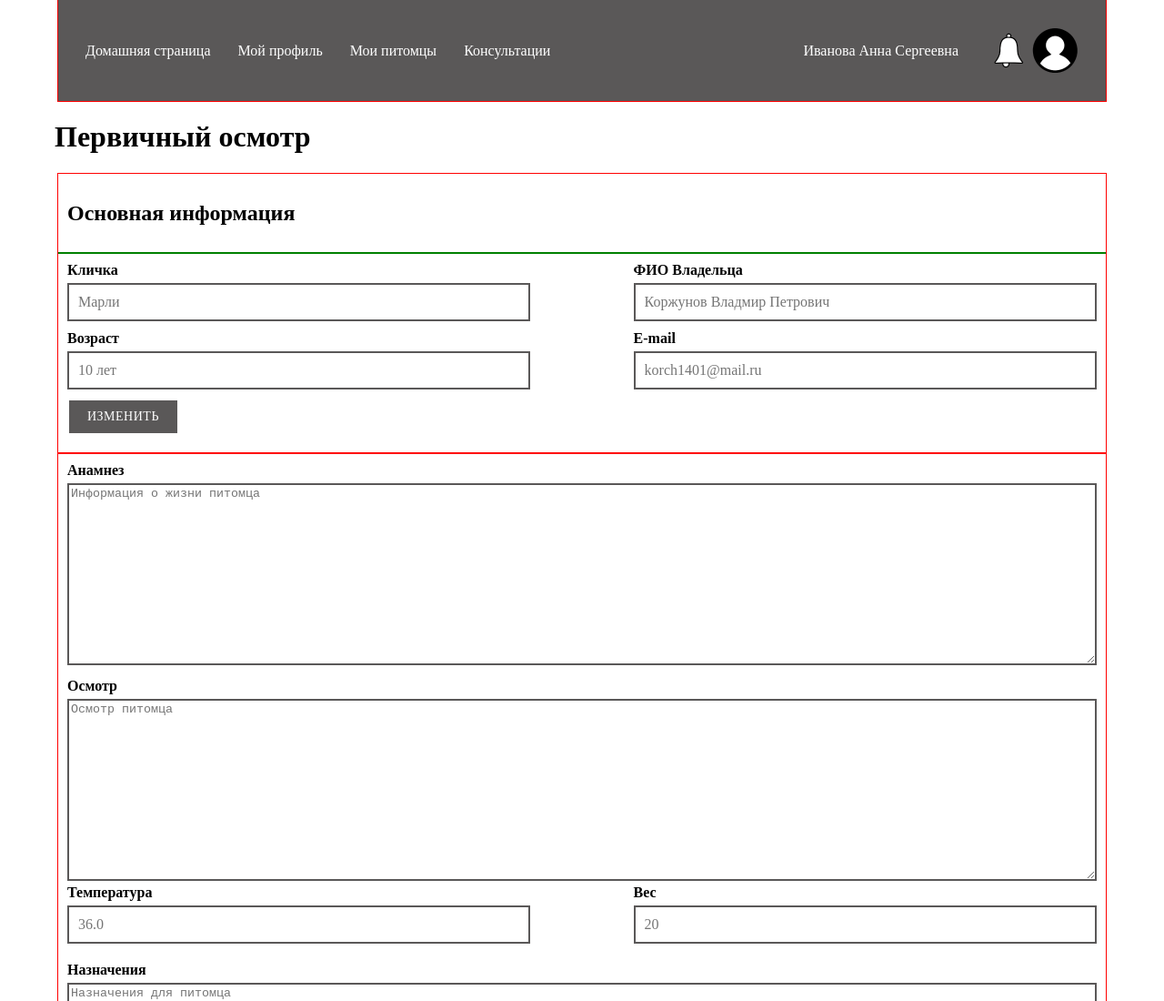
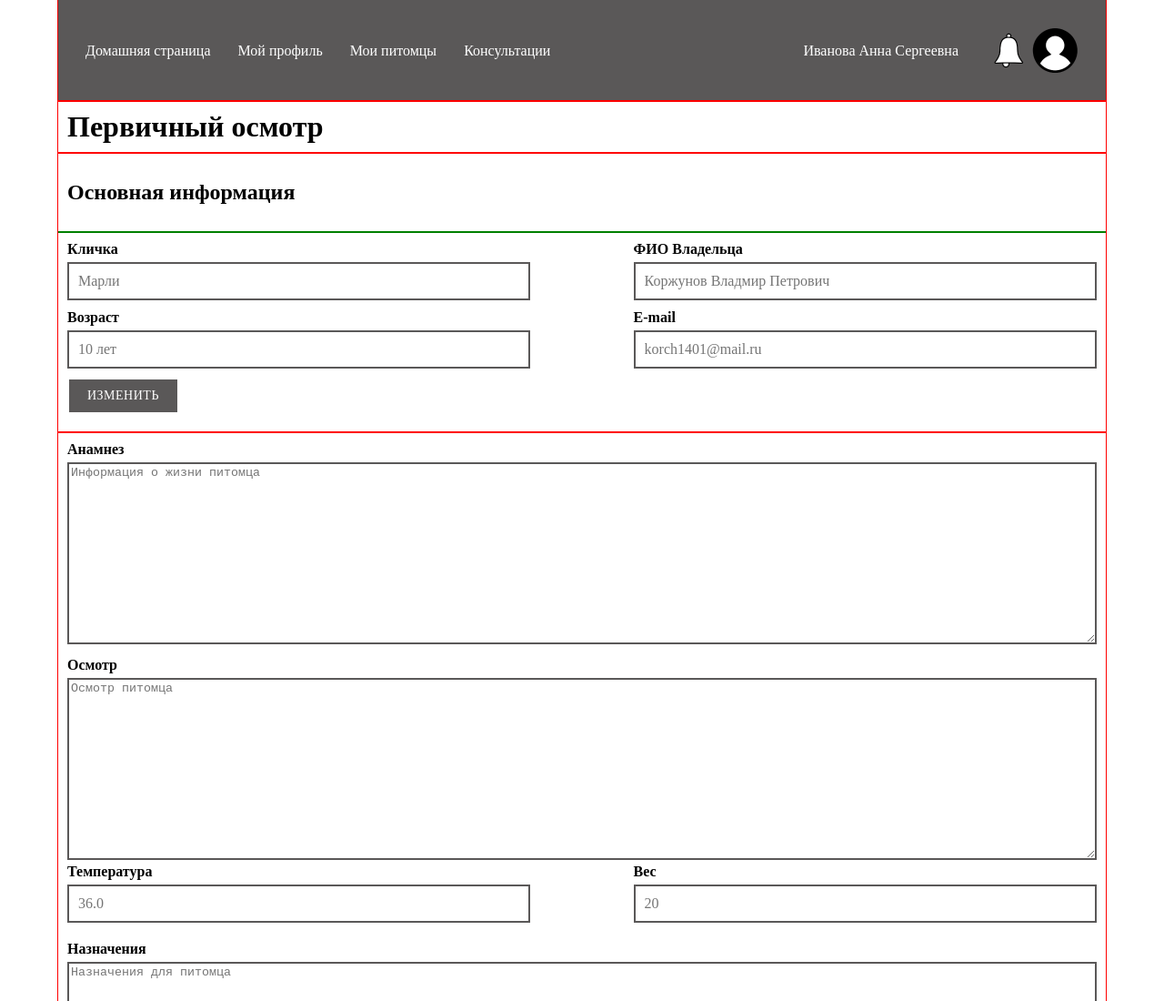
Before and after one commit to Polina172001/Inspection, a plain HTML site: page index.html in a window 1280 px wide. Shown: the top 1100 px of the page at 91% size. Drawn offline with Linux system fonts and the light colour scheme.

Commit message:
1 вариант(2)

```diff
--- a/index.html
+++ b/index.html
@@ -36,7 +36,7 @@
   </header>
 
   <div class="main-inspection">
-    <h1 class="title-inspection">Первичный осмотр</h1>
+    <h1 class="title-inspection container">Первичный осмотр</h1>
     <div class="main-information container">
       <div class="header-information">
         <h2>Основная информация</h2>
--- a/style.css
+++ b/style.css
@@ -55,7 +55,7 @@ a {
 }
 
 .title-inspection {
-  padding-left: 60px;
+  padding: 10px;
 }
 
 .container {
```
